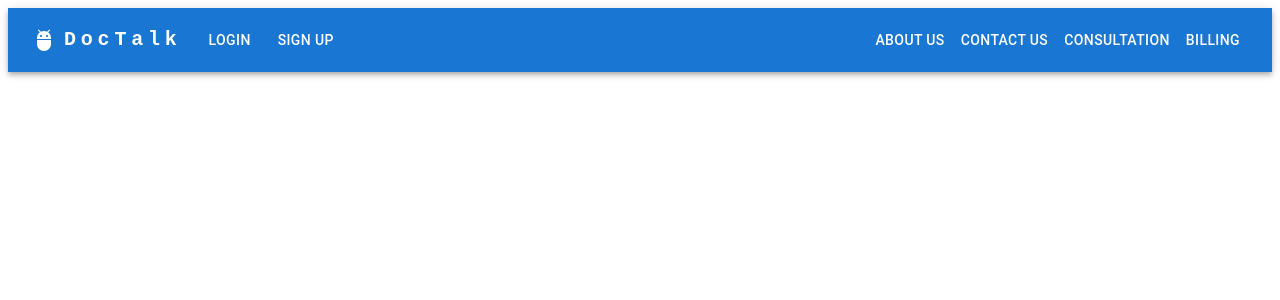
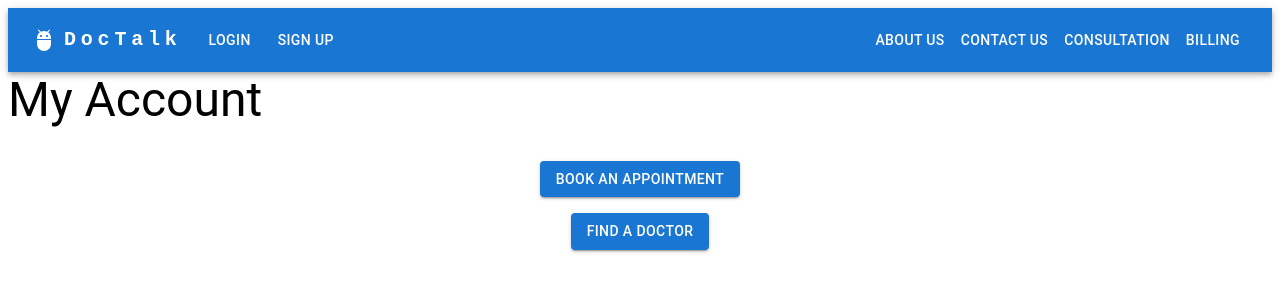
Before and after one commit to femke77/DocTalk, a React (Create React App) app in the folder client/: page /MyAccount in a window 1280 px wide. Shown: the top 300 px of the page. Built offline with nearby package versions, Linux system fonts and the light colour scheme.

Commit message:
updated myaccount

```diff
--- a/client/src/App.js
+++ b/client/src/App.js
@@ -9,9 +9,12 @@ import Services from "./components/Services";
 import Billing from "./components/Billing";
 import PatientProfile from './pages/Patient/PatientProfile';
 import BookAppointment from './pages/Patient/BookAppointment';
-
+import Appointments from './pages/Patient/Appointments';
+import MyAccount from './pages/Patient/MyAccount';
+import FindDoctor from './pages/Patient/FindDoctor';
 import { BrowserRouter as Router, Routes, Route } from 'react-router-dom';
 import { ApolloClient,InMemoryCache,ApolloProvider,createHttpLink} from '@apollo/client';
+
 
 import { setContext } from '@apollo/client/link/context';
 import ContactDoctor from './pages/Patient/ContactDoc';
@@ -53,6 +56,9 @@ function App() {
 
             <Route path="/PatientProfile" element={<PatientProfile />} />
             <Route path="/BookAppointment" element={<BookAppointment />} />
+            <Route path="/FindDoctor" element={<FindDoctor />} />
+            <Route path="/Appointments" element={<Appointments />} />
+            <Route path="/MyAccount" element={<MyAccount />} />
           </Routes>
         </Router>
       </ApolloProvider>
--- a/client/src/components/Header/PatientHeader.js
+++ b/client/src/components/Header/PatientHeader.js
@@ -101,8 +101,8 @@ export default function PrimarySearchAppBar() {
       open={isMenuOpen}
       onClose={handleMenuClose}
     >
-      <MenuItem onClick={handleMenuClose}><Link to="/PatientProfile">Profile</Link></MenuItem>
-      <MenuItem onClick={handleMenuClose}>My Account</MenuItem>
+      {/* <MenuItem onClick={handleMenuClose}><Link to="/PatientProfile">Profile</Link></MenuItem> */}
+      <MenuItem onClick={handleMenuClose}><Link to="/MyAccount">My Account</Link></MenuItem>
       <MenuItem onClick={handleMenuClose}><Link to="/billing">Billing</Link></MenuItem>
       <MenuItem onClick={handleMenuClose}>Sign Out</MenuItem>
 
--- /dev/null
+++ b/client/src/pages/Patient/Appointments.js
@@ -0,0 +1,40 @@
+import React from 'react';
+import { Typography, Table, TableBody, TableCell, TableContainer, TableHead, TableRow, Paper } from '@mui/material';
+
+const Appointments = ({ appointments }) => {
+  return (
+    <div>
+      <Typography variant="h4" gutterBottom>
+        Appointments
+      </Typography>
+      {appointments.length === 0 ? (
+        <Typography variant="body1">No appointments found.</Typography>
+      ) : (
+        <TableContainer component={Paper}>
+          <Table>
+            <TableHead>
+              <TableRow>
+                <TableCell>Date</TableCell>
+                <TableCell>Doctor</TableCell>
+                <TableCell>Status</TableCell>
+                {/* Add more table headers as needed */}
+              </TableRow>
+            </TableHead>
+            <TableBody>
+              {appointments.map((appointment) => (
+                <TableRow key={appointment.id}>
+                  <TableCell>{appointment.date}</TableCell>
+                  <TableCell>{appointment.doctor}</TableCell>
+                  <TableCell>{appointment.status}</TableCell>
+                  {/* Add more table cells for other data */}
+                </TableRow>
+              ))}
+            </TableBody>
+          </Table>
+        </TableContainer>
+      )}
+    </div>
+  );
+};
+
+export default Appointments;
--- /dev/null
+++ b/client/src/pages/Patient/MyAccount.js
@@ -0,0 +1,23 @@
+import React from 'react';
+import { Typography, Box, Button } from '@mui/material';
+import { Link } from 'react-router-dom';
+
+const MyAccount = () => {
+  return (
+    <Box>
+      <Typography variant="h3" gutterBottom>
+        My Account
+      </Typography>
+      <Box sx={{ display: 'flex', flexDirection: 'column', alignItems: 'center' }}>
+        <Button component={Link} to="/BookAppointment" variant="contained" color="primary" sx={{ my: 2 }}>
+          Book an Appointment
+        </Button>
+        <Button component={Link} to="/FindDoctor" variant="contained" color="primary" sx={{ mb: 2 }}>
+          Find a Doctor
+        </Button>
+      </Box>
+    </Box>
+  );
+};
+
+export default MyAccount;
```
